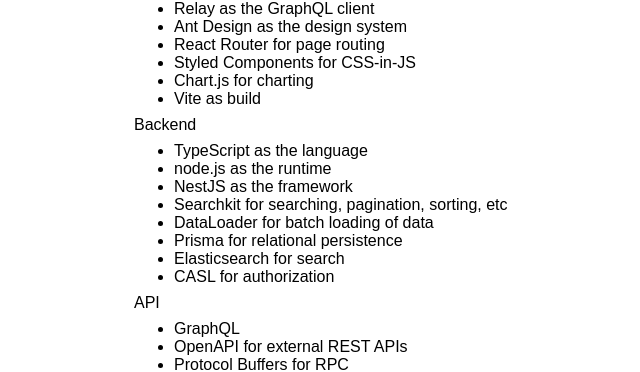
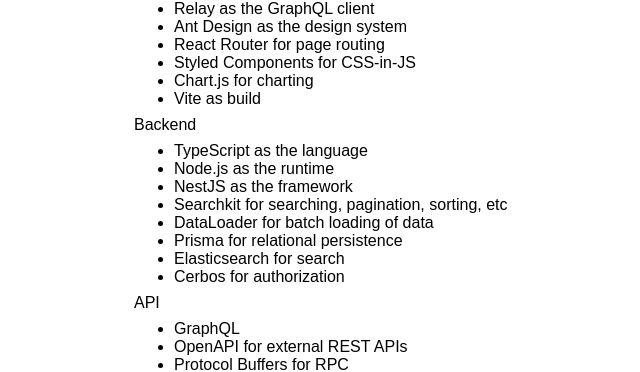
Before and after one commit to maxh/maxheinritz.com, a Jekyll site: the page built from _posts/2022-05-29-startup-stack.md, in a window 1280 px wide. Shown: the part 226-598 px from the top of the page, without its empty margins (6-646 px from the left). Built offline with Jekyll 4.4.1, drawn with Linux system fonts in a browser that asks for light colours.

Commit message:
fix more typos

```diff
--- a/_posts/2022-05-29-startup-stack.md
+++ b/_posts/2022-05-29-startup-stack.md
@@ -21,13 +21,13 @@
 Backend
 
 - TypeScript as the language
-- node.js as the runtime
+- Node.js as the runtime
 - NestJS as the framework
 - Searchkit for searching, pagination, sorting, etc
 - DataLoader for batch loading of data
 - Prisma for relational persistence
 - Elasticsearch for search
-- CASL for authorization
+- Cerbos for authorization
 
 API
 
```
